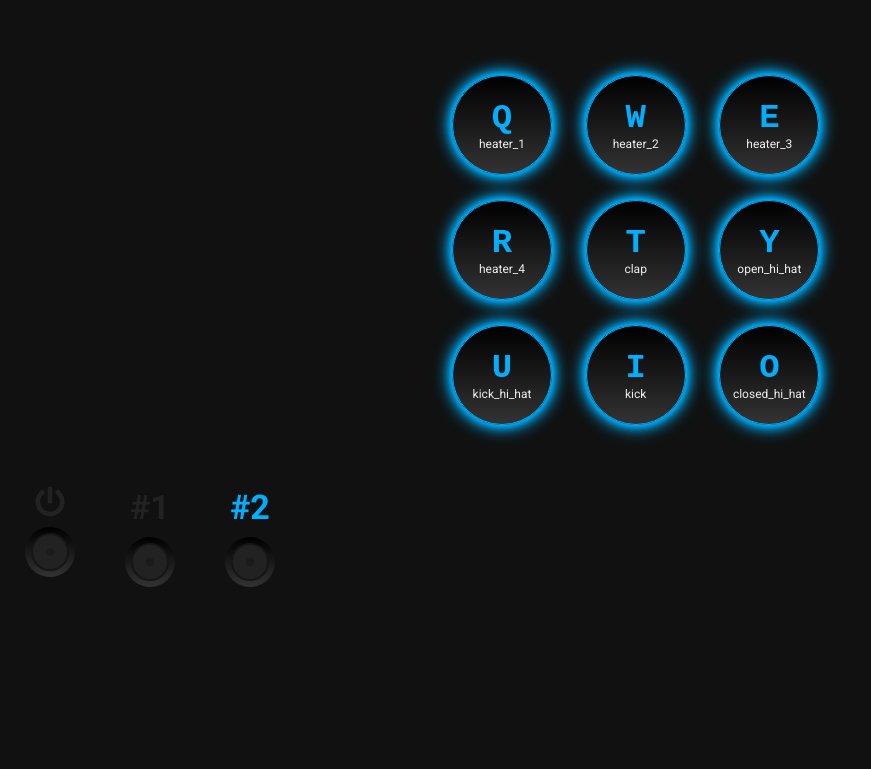
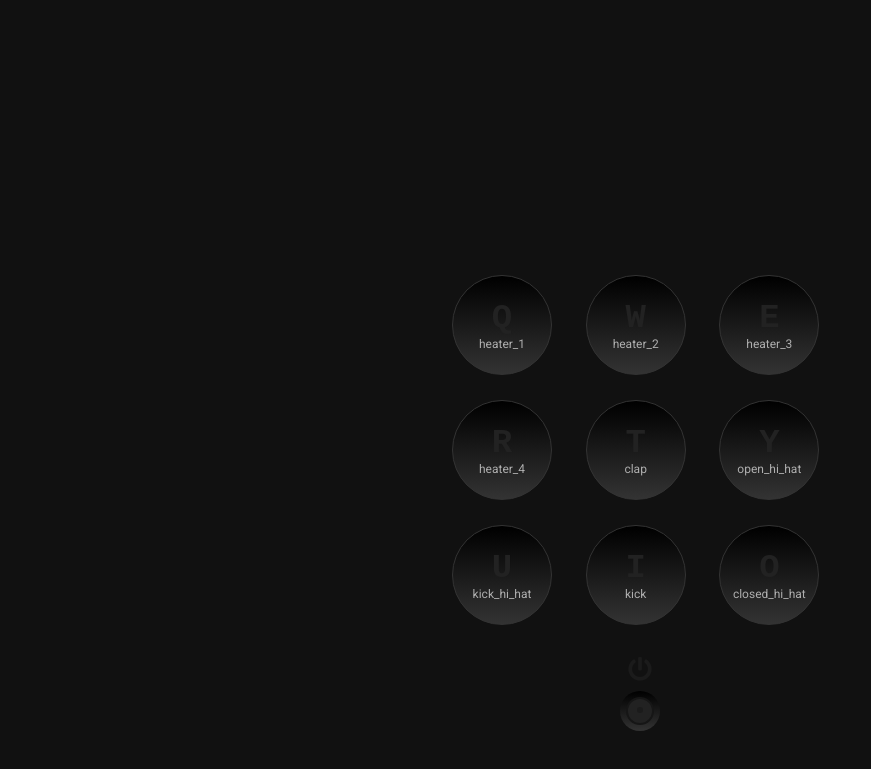
Before and after one commit to RickBr0wn/Free-Code-Camp, a React (Create React App) app in the folder Front_End_Libraries_Certification/Front_End_Libraries_Projects/drum-machine/: page / in a window 1280 px wide. Shown: the part 137-906 px from the top of the page, without its empty margins (0-871 px from the left). Built offline with nearby package versions, Linux system fonts and the light colour scheme.

Commit message:
power on/off feature working

```diff
--- a/Front_End_Libraries_Certification/Front_End_Libraries_Projects/drum-machine/src/App.js
+++ b/Front_End_Libraries_Certification/Front_End_Libraries_Projects/drum-machine/src/App.js
@@ -1,14 +1,11 @@
 import React from 'react'
 import InstrumentList from './Components/InstrumentList'
-import Buttons from './Components/Buttons'
-import './buttons.css'
 
 export const App = () => {
   return <div>
       <div className="instrument-list">
         <InstrumentList />
       </div>
-      <Buttons />
     </div>
 }
 
--- a/Front_End_Libraries_Certification/Front_End_Libraries_Projects/drum-machine/src/Components/Buttons.js
+++ b/Front_End_Libraries_Certification/Front_End_Libraries_Projects/drum-machine/src/Components/Buttons.js
@@ -1,31 +1,19 @@
 import React from 'react'
 
-const Buttons = () => {
-  return <div>
-      <ul>
-        <li>
-          <label>
-            <input type="checkbox" name="" />
-            <i class="fas fa-power-off" />
-            <span class="check" />
-          </label>
-        </li>
-        <li>
-          <label>
-            <input type="checkbox" name="" />
-            <div className="keyboard-letter">#1</div>
-            <span class="check" />
-          </label>
-        </li>
-        <li>
-          <label>
-            <input type="checkbox" name="" />
-          <div className="keyboard-letter letter-power-on">#2</div>
-            <span class="check" />
-          </label>
-        </li>
-      </ul>
+const Buttons = ({ power, handlePower }) => {
+  return (
+    <div className="button-container">
+      <div className="">
+        <i
+          className={`fas fa-power-off icon ${
+            power ? 'letter-power-on' : null
+          }`}
+        />
+        <div className="power-button" onClick={() => handlePower()} />
+        <div className={`power-button-dot ${power ? 'dot-power' : null}`} />
+      </div>
     </div>
+  )
 }
 
 export default Buttons
--- a/Front_End_Libraries_Certification/Front_End_Libraries_Projects/drum-machine/src/Components/Instrument.js
+++ b/Front_End_Libraries_Certification/Front_End_Libraries_Projects/drum-machine/src/Components/Instrument.js
@@ -1,16 +1,23 @@
 import React from 'react'
 
 export const Instrument = props => {
-  const { instrument, onPlay } = props
+  const { instrument, onPlay, power } = props
   const instrumentObj = instrument[Object.keys(instrument)]
   const { sound, name, id, letter } = instrumentObj
-
-  return <div key={id} className="instrument power-on" onClick={() => onPlay(sound)}>
+  return (
+    <div
+      key={id}
+      className={`instrument ${power ? 'power-on' : null}`}
+      onClick={power ? () => onPlay(sound) : null}
+    >
       <div>
-        <kbd className="keyboard-letter letter-power-on">{letter}</kbd>
+        <kbd className={`keyboard-letter ${power ? 'letter-power-on' : null}`}>
+          {letter}
+        </kbd>
       </div>
       <div className="instrument-text">{name}</div>
     </div>
+  )
 }
 
 export default Instrument
--- a/Front_End_Libraries_Certification/Front_End_Libraries_Projects/drum-machine/src/Components/InstrumentList.js
+++ b/Front_End_Libraries_Certification/Front_End_Libraries_Projects/drum-machine/src/Components/InstrumentList.js
@@ -1,9 +1,8 @@
 import React, { Component } from 'react'
 import Instrument from './Instrument'
 import { instruments } from './instruments'
-
-
-// Q:81 W:87 E:69 R:82 T:84 Y:89 U:85 I:73 O:79
+import Buttons from './Buttons'
+import '../buttons.css'
 
 export class InstrumentList extends Component {
   constructor() {
@@ -33,12 +32,30 @@ export class InstrumentList extends Component {
     document.addEventListener('keydown', this.handleKeyDown)
   }
 
+  handlePower = () => {
+    this.setState({ ...this.state, power: !this.state.power })
+  }
+
   render() {
-    return this.state.instruments.map((instrument, index) => (
-      <div key={index}>
-        <Instrument instrument={instrument} onPlay={this.onPlay} />
+    const power = this.state.power
+    return (
+      <div>
+        <div className="instrument-list">
+          {this.state.instruments.map((instrument, index) => (
+            <div key={index}>
+              <Instrument
+                instrument={instrument}
+                onPlay={this.onPlay}
+                power={power}
+              />
+            </div>
+          ))}
+        </div>
+        <div>
+          <Buttons power={power} handlePower={this.handlePower} />
+        </div>
       </div>
-    ))
+    )
   }
 }
 
--- a/Front_End_Libraries_Certification/Front_End_Libraries_Projects/drum-machine/src/index.css
+++ b/Front_End_Libraries_Certification/Front_End_Libraries_Projects/drum-machine/src/index.css
@@ -23,7 +23,6 @@ body {
   background-color: #111;
   color: #eee;
   height: 100vh;
-  transition: all 0.5s;
 }
 
 .instrument-list {
@@ -47,32 +46,84 @@ body {
   margin: 1.2rem;
   border-radius: 50%;
   border: 1px solid #333;
-  box-shadow: 0 0 5px #333,
-              0 0 10px #333
-              0 0 15px #333,
-              0 0 20px #333,
-              0 0 0 1px rgba(0, 176, 255, 0.1);
+  box-shadow: 0 0 5px #333, 0 0 10px #333 0 0 15px #333, 0 0 20px #333,
+    0 0 0 1px rgba(0, 176, 255, 0.1);
+  transition: all 0.5s;
 }
 
 .instrument-text {
-  color: #eee;
+  color: #afafaf;
 }
 
 .keyboard-letter {
+  transition: all 0.5s;
   color: #222;
   font-size: 3.4rem;
   font-weight: 700;
 }
 
 .letter-power-on {
-  color: rgba(0, 176, 255, 1);
+  color: rgba(0, 176, 255, 1) !important;
+  transition: all 0.5s;
 }
 
 .power-on {
   border: 1px solid rgba(0, 176, 255, 1);
-  box-shadow: 0 0 5px rgba(0, 176, 255, 1),
-              0 0 10px rgba(0, 176, 255, 1),
-              0 0 15px rgba(0, 176, 255, 1),
-              0 0 20px rgba(0, 176, 255, 1),
-              0 0 0 1px rgba(0, 176, 255, 0.1);
+  box-shadow: 0 0 5px rgba(0, 176, 255, 1), 0 0 10px rgba(0, 176, 255, 1),
+    0 0 15px rgba(0, 176, 255, 1), 0 0 20px rgba(0, 176, 255, 1),
+    0 0 0 1px rgba(0, 176, 255, 0.1);
 }
+
+.power-button {
+  position: relative;
+  display: block;
+  width: 40px;
+  height: 40px;
+  background: linear-gradient(#000, #333);
+  border-radius: 50%;
+  margin: 10px auto;
+  display: flex;
+  justify-content: center;
+  align-items: center;
+}
+
+.power-button-dot {
+  content: '';
+  position: relative;
+  top: -34px;
+  left: 197px;
+  height: 6px;
+  width: 6px;
+  background: #1b1b1b;
+  border-radius: 50%;
+  transition: 0.5s;
+  z-index: 3;
+}
+
+.dot-power {
+  background: rgba(0, 176, 255, 1);
+}
+
+.power-button::after {
+  content: '';
+  position: absolute;
+  top: 6px;
+  left: 6px;
+  right: 6px;
+  bottom: 6px;
+  background: #222;
+  border-radius: 50%;
+  z-index: 2;
+  border: 2px solid #161616;
+}
+
+.button-container {
+  margin-top: 2rem;
+}
+
+.icon {
+  position: relative;
+  left: 188px;
+  font-size: 2.4rem;
+  color: #1b1b1b;
+}
```
